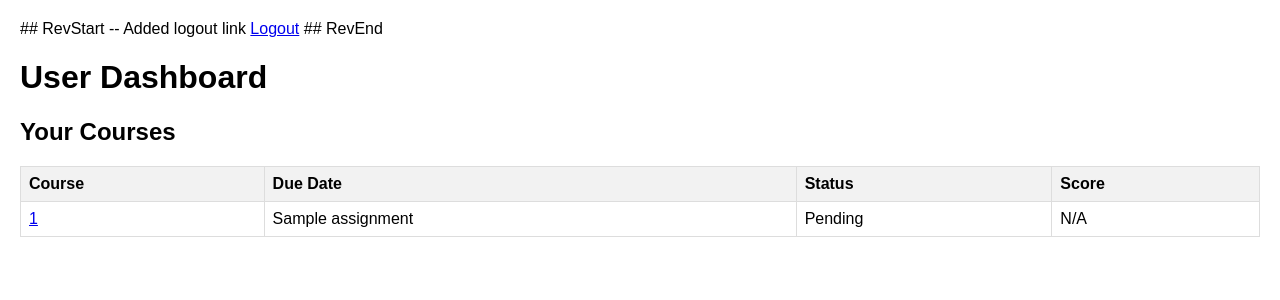
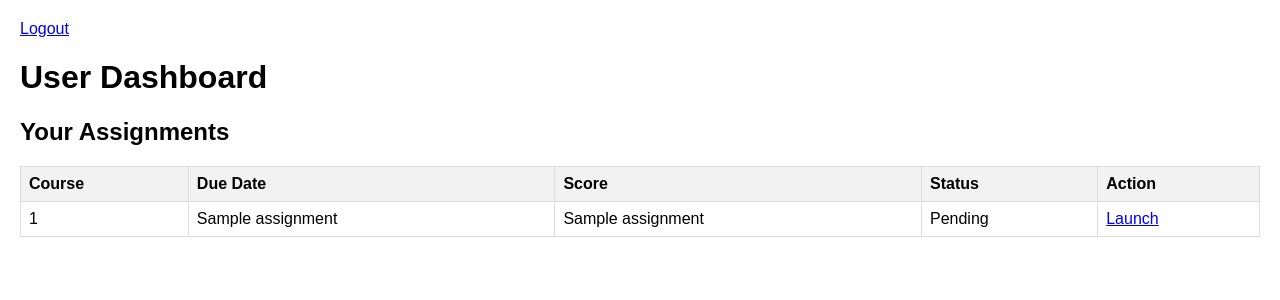
Before and after one commit to skeen0711/LearningMGT, a Flask app: template lmas/templates/user_dashboard.html in a window 1280 px wide. Shown: the top 300 px of the page. Run offline with Flask 3, Linux system fonts and the light colour scheme; the template is opened without the code that fills it: most values are stand-ins (such as "Sample title", 1, 10 or a date in 2020).

```diff
--- a/lmas/app.py
+++ b/lmas/app.py
@@ -152,19 +152,38 @@ def scorm_api():
             session['scorm_data']['interactions'][key] = value
         else:
             session['scorm_data'][key] = value
-        session.modified = True  # Ensure session persists
+        session.modified = True
         return jsonify({"success": True})
     elif command == 'LMSFinish':
         scorm_data = session.get('scorm_data', {})
         course_filepath = session['current_course']
-        course = next((a for a in database.get_assignments(session['user_id']) if a[1] == course_filepath), None)
+        # Use filepath directly instead of course tuple
+        assignments = database.get_assignments(session['user_id'])
+        course = next((a for a in assignments if a[1] == course_filepath), None)  # a[1] is filepath
         if course:
             score = float(scorm_data.get('cmi.core.score.raw', 0))
             status = scorm_data.get('cmi.core.lesson_status', 'incomplete')
-            passed = 1 if status in ['completed', 'passed'] else 0
+            passed = 1 if status in ['completed', 'passed'] and score >= 80 else 0
+
+            # Count all interaction results explicitly
             interactions = scorm_data.get('interactions', {})
-            correct_responses = sum(1 for k, v in interactions.items() if k.endswith('.result') and v == 'correct')
-            incorrect_responses = sum(1 for k, v in interactions.items() if k.endswith('.result') and v == 'wrong')
+            correct_responses = 0
+            incorrect_responses = 0
+            for i in range(10):  # 10 questions
+                result_key = f'cmi.interactions.{i}.result'
+                resp_key = f'cmi.interactions.{i}.student_response'
+                corr_key = f'cmi.interactions.{i}.correct_responses.0.pattern'
+                if result_key in interactions:
+                    if interactions[result_key] == 'correct':
+                        correct_responses += 1
+                    elif interactions[result_key] == 'wrong':
+                        incorrect_responses += 1
+                # Fallback: Compare student_response to correct_response if result is missing
+                elif resp_key in interactions and corr_key in interactions:
+                    if interactions[resp_key] == interactions[corr_key]:
+                        correct_responses += 1
+                    else:
+                        incorrect_responses += 1
 
             print(
                 f"Saving attempt: user={session['user_id']}, course={course_filepath}, score={score}, status={status}, correct={correct_responses}, incorrect={incorrect_responses}")
@@ -179,12 +198,11 @@ def scorm_api():
                 score
             )
         else:
-            print(f"Attempt not saved: course={course}")
+            print(f"Attempt not saved: course not found for filepath={course_filepath}, assignments={assignments}")
         session.pop('current_course', None)
         session.pop('scorm_data', None)
         return jsonify({"success": True})
     return jsonify({"error": "Invalid command"}), 400
-
 
 @app.route('/nevow_liveOutput', methods=['GET', 'POST'])
 def nevow_live_output():
@@ -244,15 +262,14 @@ def admin_dashboard():
     users = database.get_all_users()
     courses = database.get_all_courses()
     assignments = database.get_assignments(session['user_id'])
-    # Fetch attempts for all users
+    # Fetch attempts with user info
     all_attempts = []
+    user_dict = {user[0]: user[1] for user in users}  # Map user_id to username
     for user in users:
         user_attempts = database.get_attempts(user[0])
         for attempt in user_attempts:
-            all_attempts.append(attempt)
-    return render_template('admin_dashboard.html', users=users, courses=courses, assignments=assignments,
-                           attempts=all_attempts)
-
+            all_attempts.append((user_dict[user[0]],) + attempt)  # Prepend username
+    return render_template('admin_dashboard.html', users=users, courses=courses, assignments=assignments, attempts=all_attempts)
 
 if __name__ == '__main__':
     if not os.path.exists(COURSE_DIR):
--- a/lmas/templates/user_dashboard.html
+++ b/lmas/templates/user_dashboard.html
@@ -4,19 +4,18 @@
     <link rel="stylesheet" href="{{ url_for('static', filename='style.css') }}">
 </head>
 <body>
-    ## RevStart -- Added logout link
     <a href="{{ url_for('logout') }}">Logout</a>
-    ## RevEnd
     <h1>User Dashboard</h1>
-    <h2>Your Courses</h2>
+    <h2>Your Assignments</h2>
     <table>
-        <tr><th>Course</th><th>Due Date</th><th>Status</th><th>Score</th></tr>
+        <tr><th>Course</th><th>Due Date</th><th>Score</th><th>Status</th><th>Action</th></tr>
         {% for assignment in assignments %}
             <tr>
-                <td><a href="{{ url_for('launch_course', filepath=assignment[1]) }}">{{ assignment[0] }}</a></td>
-                <td>{{ assignment[2] }}</td>
-                <td>{{ 'Completed' if assignment[4] else 'Pending' }}</td>
-                <td>{{ assignment[3] if assignment[3] else 'N/A' }}</td>
+                <td>{{ assignment[0] }}</td> <!-- name -->
+                <td>{{ assignment[2] }}</td> <!-- due_date -->
+                <td>{{ assignment[3] if assignment[3] is not none else 'N/A' }}</td> <!-- score -->
+                <td>{{ 'Completed' if assignment[4] else 'Pending' }}</td> <!-- passed -->
+                <td><a href="{{ url_for('launch_course', filepath=assignment[1]) }}">Launch</a></td> <!-- filepath -->
             </tr>
         {% endfor %}
     </table>
```
Also changed, not shown: lmas/database.py (+4 -3 lines), lmas/templates/admin_dashboard.html (+10 -9 lines), lmas/lmas.db.
